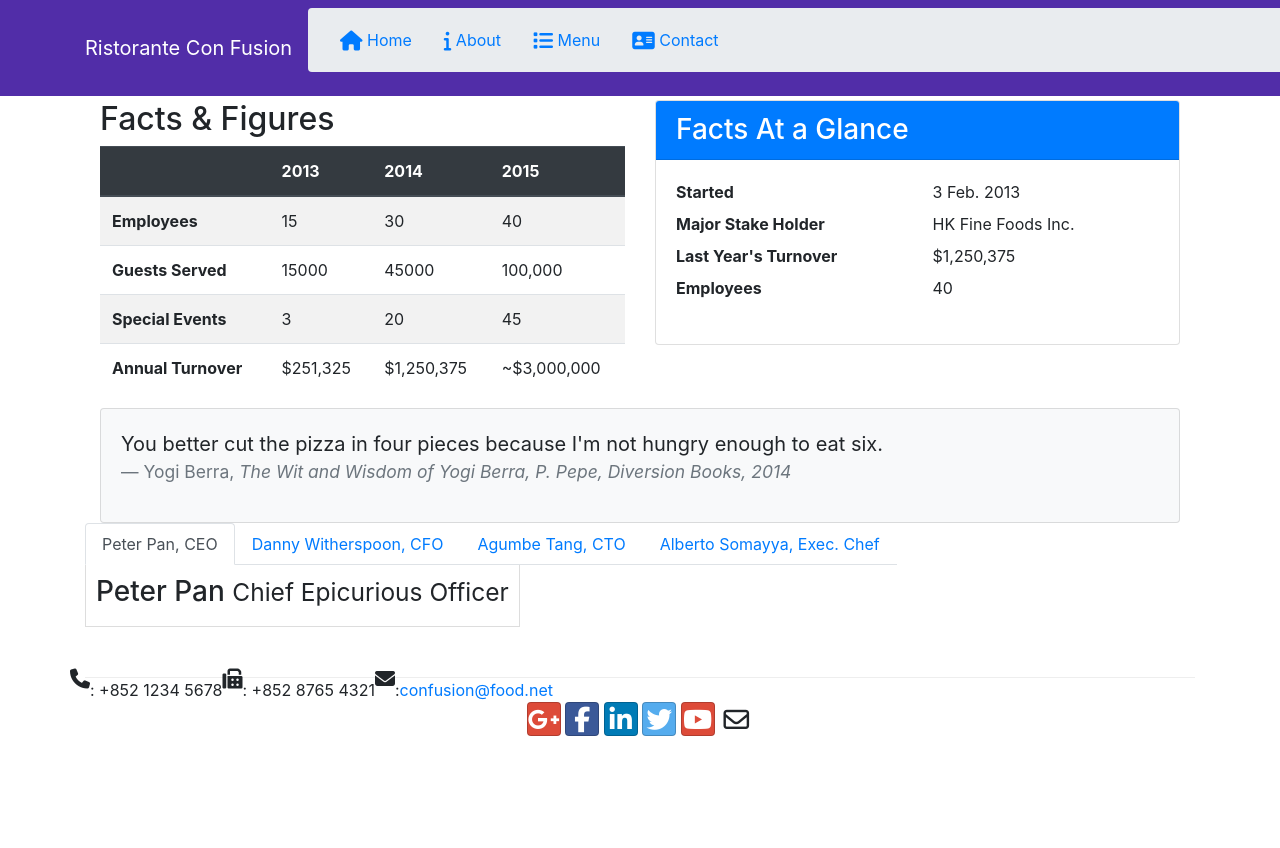
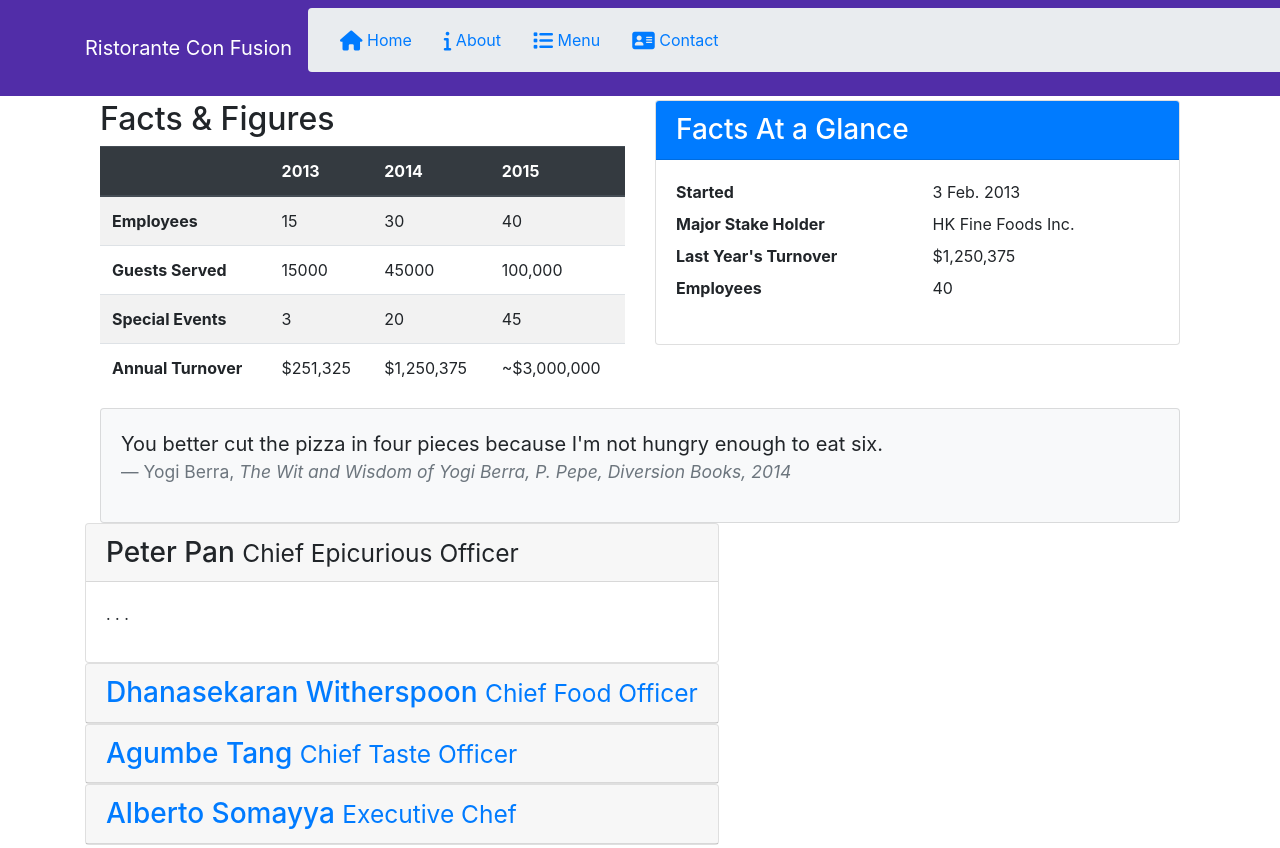
Before and after one commit to 7aiit23/bootstrapBegin, a plain HTML site: page aboutus.html in a window 1280 px wide. Shown: the top 848 px of the page. Before the commit the page ends 800 px from the top, so only its background shows below. Drawn offline with nearby package versions, Linux system fonts and the light colour scheme.

Commit message:
Accordion

```diff
--- a/aboutus.html
+++ b/aboutus.html
@@ -112,28 +112,65 @@
                     </div>
                 </div>
 
-                <ul class="nav nav-tabs">
-                    <li class="nav-item">
-                        <a class="nav-link active" href="#peter" role="tab" data-toggle="tab">Peter Pan, CEO</a>
-                    </li>
-                    <li class="nav-item">
-                        <a class="nav-link" href="#danny" role="tab" data-toggle="tab">Danny Witherspoon, CFO</a>
-                    </li>
-                    <li class="nav-item">
-                        <a class="nav-link" href="#agumbe" role="tab" data-toggle="tab">Agumbe Tang, CTO</a>
-                    </li>
-                    <li class="nav-item">
-                        <a class="nav-link" href="#alberto" role="tab" data-toggle="tab">Alberto Somayya, Exec.
-                            Chef</a>
-                    </li>
-                </ul>
 
-                <div class="tab-content">
-                    <div role="tabpanel" class="tab-pane fade show active" id="peter">
-                        <h3>Peter Pan <small>Chief Epicurious Officer</small></h3>
-
+                <div id="accordion">
+                    <div class="card">
+                        <div class="card-header" role="tab" id="peterhead">
+                            <h3 class="mb-0">
+                                <a data-toggle="collapse" data-target="#peter">
+                                    Peter Pan <small>Chief Epicurious Officer</small>
+                                </a>
+                            </h3>
+                        </div>
+                        <div class="collapse show" id="peter" data-parent="#accordion">
+                            <div class="card-body">
+                                <p class="d-none d-sm-block">. . .</p>
+                            </div>
+                        </div>
                     </div>
 
+                    <div class="card">
+                        <div class="card-header" role="tab" id="dannyhead">
+                            <h3 class="mb-0">
+                                <a class="collapsed" data-toggle="collapse" data-target="#danny">
+                                    Dhanasekaran Witherspoon <small>Chief Food Officer</small>
+                                </a>
+                            </h3>
+                        </div>
+                        <div class="collapse" id="danny" data-parent="#accordion">
+                            <div class="card-body">
+                                <p class="d-none d-sm-block">. . .</em></p>
+                            </div>
+                        </div>
+                    </div>
+                    <div class="card">
+                        <div class="card-header" role="tab" id="agumbehead">
+                            <h3 class="mb-0">
+                                <a class="collapsed" data-toggle="collapse" data-target="#agumbe">
+                                    Agumbe Tang <small>Chief Taste Officer</small>
+                                </a>
+                            </h3>
+                        </div>
+                        <div class="collapse" id="agumbe" data-parent="#accordion">
+                            <div class="card-body">
+                                <p class="d-none d-sm-block">. . .</p>
+                            </div>
+                        </div>
+                    </div>
+                    <div class="card">
+                        <div class="card-header" role="tab" id="albertohead">
+                            <h3 class="mb-0">
+                                <a class="collapsed" data-toggle="collapse" data-target="#alberto">
+                                    Alberto Somayya <small>Executive Chef</small>
+                                </a>
+                            </h3>
+                        </div>
+                        <div class="collapse" id="alberto" data-parent="#accordion">
+                            <div class="card-body">
+                                <p class="d-none d-sm-block">. . .</em></p>
+                            </div>
+                        </div>
+                    </div>
 
                 </div>
 
```
